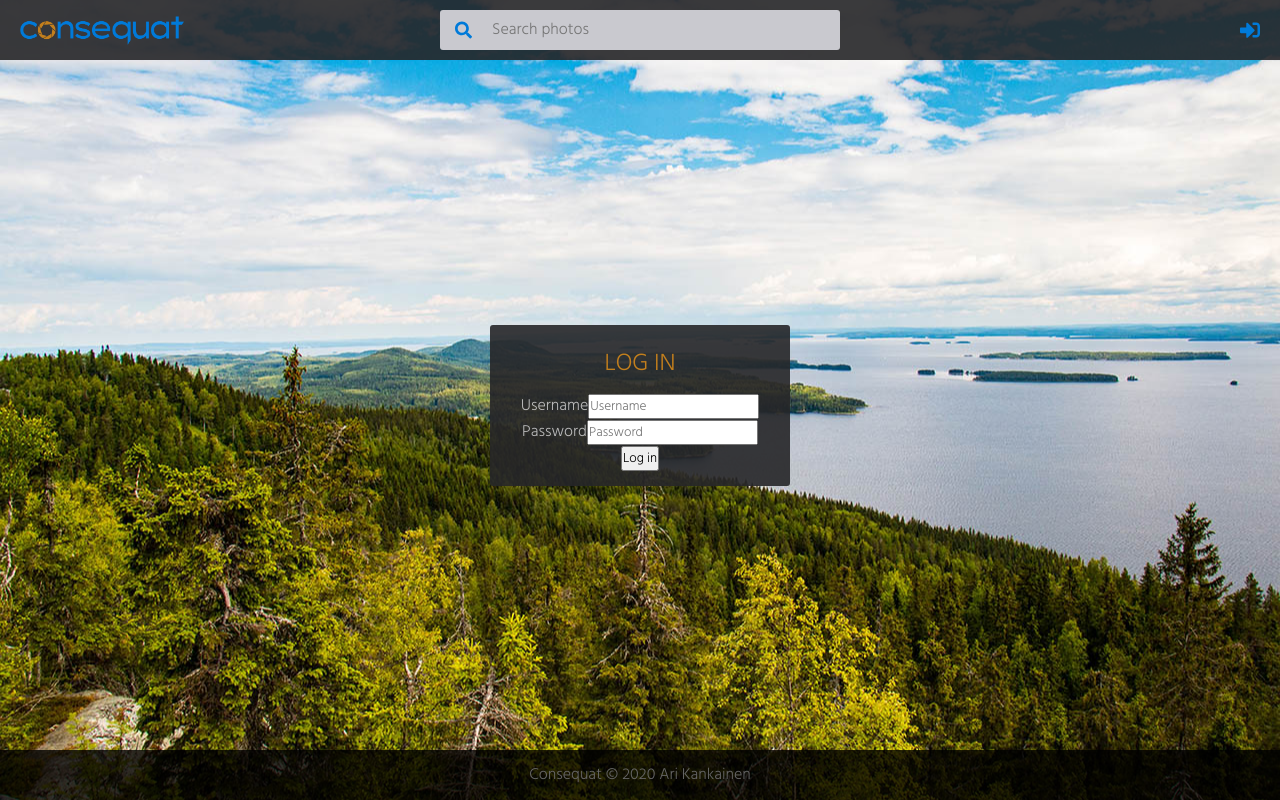
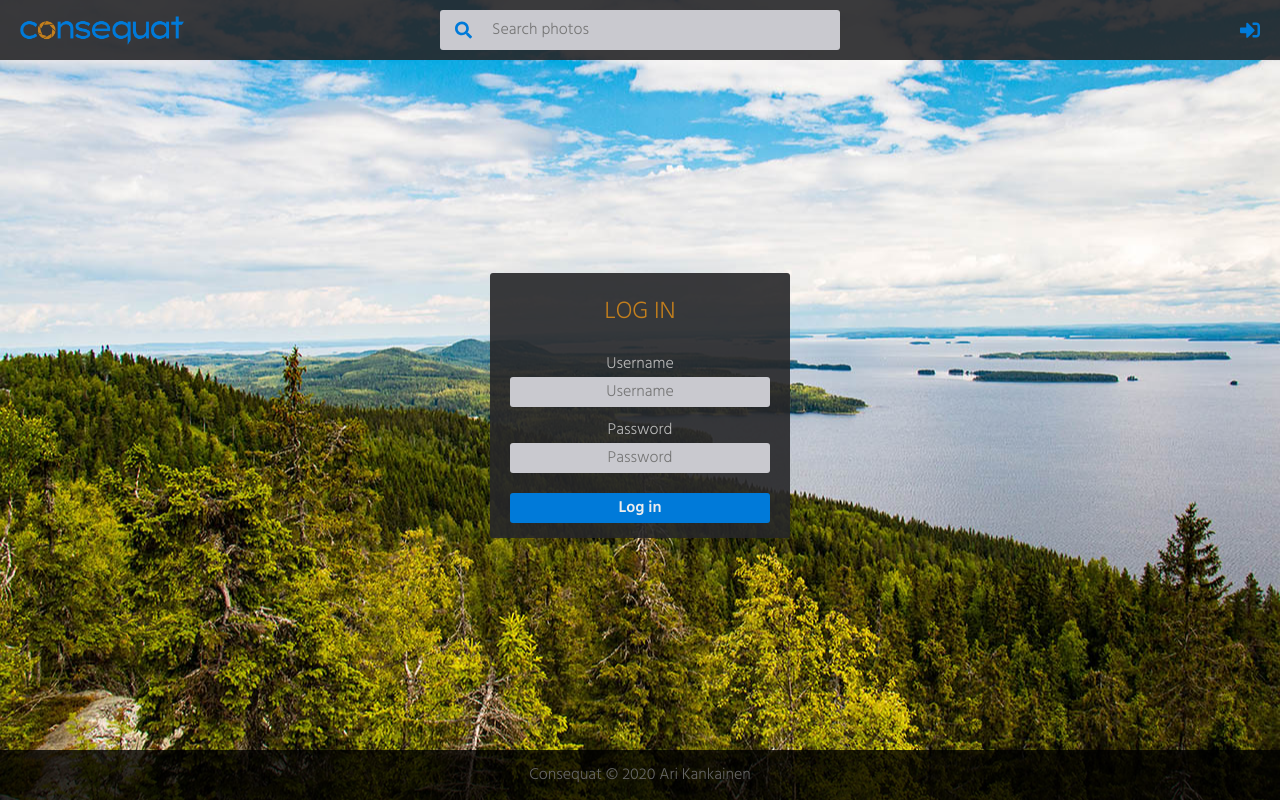
Before and after one commit to arikankainen/consequat-client, a React (Create React App) app: page /login in a window 1280 px wide. Built offline with nearby package versions, Linux system fonts and the light colour scheme; what @apollo/link-context would draw is missing.

Commit message:
luotu login-formin formik-elementtien alustava tyyli, lisätty validationSchema

```diff
--- a/src/components/LoginPage/Inputs.tsx
+++ b/src/components/LoginPage/Inputs.tsx
@@ -1,5 +1,36 @@
 import React from 'react';
 import { useField } from 'formik';
+import styled from 'styled-components';
+
+const Label = styled.label`
+  display: block;
+  width: 100%;
+  margin-top: 10px;
+  color: var(--default-font-color);
+  font-size: var(--default-font-size);
+  text-align: center;
+`;
+
+const Input = styled.input`
+  width: 100%;
+  height: 30px;
+  padding-left: 10px;
+  padding-right: 10px;
+  background-color: var(--input-bg-color);
+  border: none;
+  border-radius: var(--input-border-radius);
+  color: var(--input-color);
+  font-size: var(--default-font-size);
+  text-align: center;
+
+  &:focus {
+    outline-width: 0;
+  }
+`;
+
+const Error = styled.div`
+  color: #dd4444;
+`;
 
 interface TextInputProps {
   name: string;
@@ -14,10 +45,10 @@ export const TextInput: React.FC<TextInputProps> = ({ label, ...props }) => {
 
   return (
     <>
-      <label htmlFor={props.id || props.name}>{label}</label>
-      <input {...field} {...props} />
+      <Label htmlFor={props.id || props.name}>{label}</Label>
+      <Input {...field} {...props} />
       {meta.touched && meta.error &&
-        <div>{meta.error}</div>
+        <Error>{meta.error}</Error>
       }
     </>
   );
--- a/src/components/LoginPage/LoginPage.tsx
+++ b/src/components/LoginPage/LoginPage.tsx
@@ -101,6 +101,14 @@ const LoginPage = () => {
         <Topic>Log in</Topic>
         <Formik
           initialValues={initialValues}
+          validationSchema={Yup.object({
+            username: Yup.string()
+              .min(3, 'Must be at least 3 characters')
+              .required('Required'),
+            password: Yup.string()
+              .min(6, 'Must be at least 6 characters')
+              .required('Required')
+          })}
           onSubmit={(values, actions) => {
             console.log(values, actions);
             alert(JSON.stringify(values, null, 2));
@@ -122,7 +130,7 @@ const LoginPage = () => {
               label="Password"
               placeholder="Password"
             />
-            <button type="submit">Log in</button>
+            <Button type="submit">Log in</Button>
           </Form>
 
         </Formik>
```
